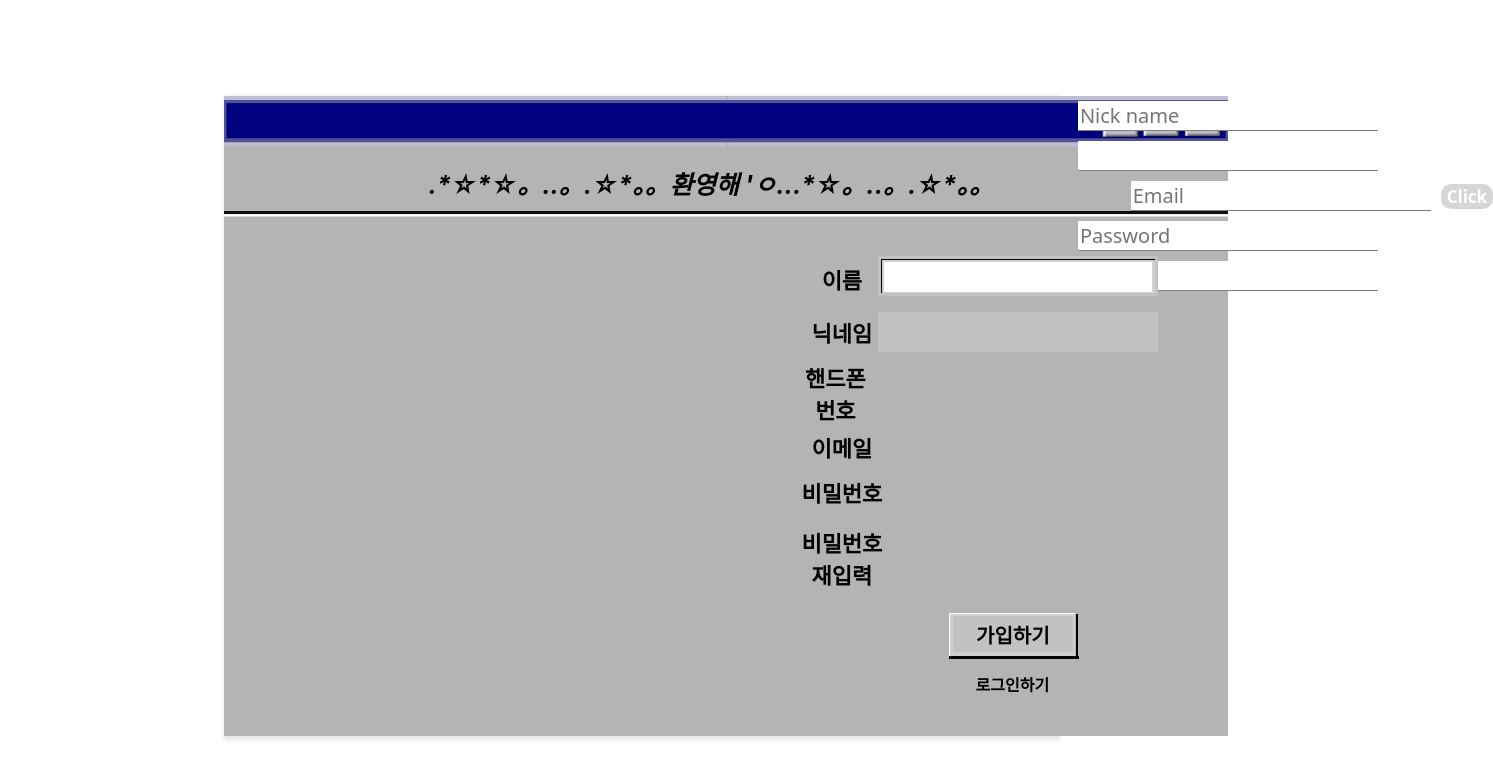
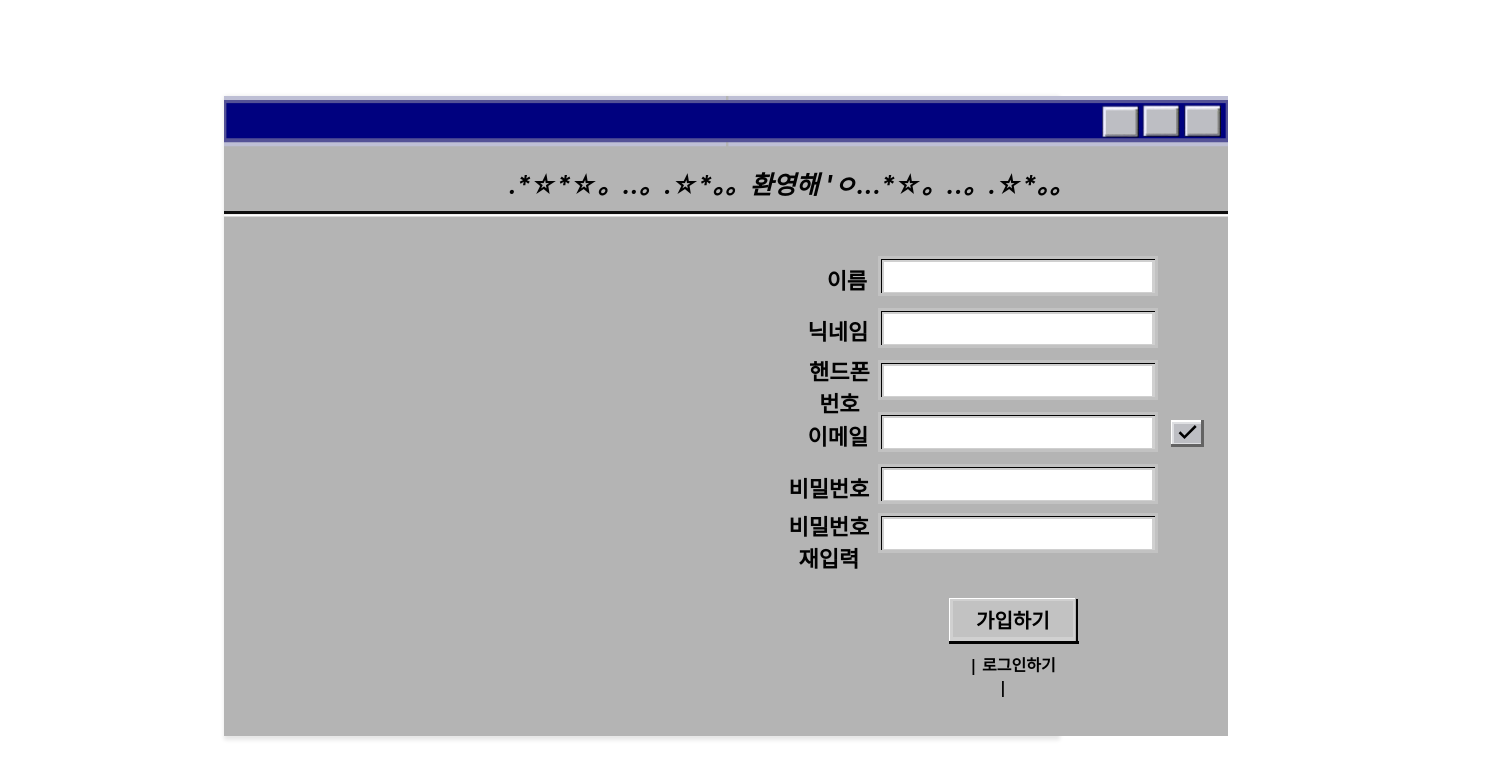
Before and after one commit to hanaxauay/BottleProject, a React (Create React App) app: page /register in a window 1280 px wide. Shown: the top 778 px of the page, 1493 px wide, since content can reach past the window. Built offline with nearby package versions, Linux system fonts and the light colour scheme; no server answers.

Commit message:
register page 완성

```diff
--- a/package.json
+++ b/package.json
@@ -13,6 +13,7 @@
     "firebase": "^9.20.0",
     "react": "^18.2.0",
     "react-dom": "^18.2.0",
+    "react-icons": "^4.8.0",
     "react-router-dom": "^6.11.1",
     "react-scripts": "5.0.1",
     "sass": "^1.62.1",
--- a/src/pages/Register.jsx
+++ b/src/pages/Register.jsx
@@ -1,12 +1,8 @@
 import React from "react";
 import "../style/register.scss";
 import base from "../images/base.png";
-import logo from "../images/logo.png";
-import { useRef } from "react";
-import axios from "axios";
 import { Link } from "react-router-dom";
-import crypto from "crypto-js";
-import { useState } from "react";
+import { BiCheck } from 'react-icons/bi';
 
 export default function Login() {
   return (
@@ -32,30 +28,52 @@ export default function Login() {
             <div className="nickname_bar1"></div>
             <div className="nickname_bar2"></div>
             <div className="nickname_input">
-              <input type="nickname" placeholder="Nick name" />
+              <input type="nickname"/>
             </div>
 
 
             <div className="phone">핸드폰번호</div>
+            <div className="phone_box1"></div>
+            <div className="phone_box2"></div>
+            <div className="phone_bar1"></div>
+            <div className="phone_bar2"></div>
             <div className="phone_input">
               <input type="phone"  />
             </div>
 
             <div className="input_container">
               <div className="email">이메일</div>
+              <div className="email_box1"></div>
+              <div className="email_box2"></div>
+              <div className="email_bar1"></div>
+              <div className="email_bar2"></div>
               <div className="email_input">
-                <input type="email" placeholder="Email" />
+                <input type="email" />
               </div>
+              <div className="eclick_box1"></div>
+              <div className="eclick_box2"></div>
+              <div className="eclick_bar1"></div>
+              <div className="eclick_bar2"></div>
              <button className="clickemail_btn">
-                Click
+                <span className="icon-wrapper">
+                  <BiCheck size={30} />
+                </span>
               </button>
             </div>
 
             <div className="password">비밀번호</div>
+            <div className="password_box1"></div>
+            <div className="password_box2"></div>
+            <div className="password_bar1"></div>
+            <div className="password_bar2"></div>
             <div className="password_input">
-              <input type="password" placeholder="Password" />
+              <input type="password" />
             </div>
             <div className="repassword">비밀번호재입력</div>
+            <div className="repassword_box1"></div>
+            <div className="repassword_box2"></div>
+            <div className="repassword_bar1"></div>
+            <div className="repassword_bar2"></div>
             <div className="repassword_input">
               <input type="repassword"/>
             </div>
@@ -68,7 +86,7 @@ export default function Login() {
             </button>
             <button className="login_btn">
               <Link to="/" className="login">ㅤ
-                로그인하기
+               | 로그인하기 |
               </Link>
             </button>
           </div>
--- a/src/style/register.scss
+++ b/src/style/register.scss
@@ -17,7 +17,7 @@
     }*/
     .textbox {
       position: absolute;
-      left: 300px;
+      left: 380px;
       top: 65px;
       transform: translate(-12%, 10%);
       width: 795px;
@@ -50,7 +50,7 @@
       font-size: 22px;
       font-weight: bold;
       position: absolute;
-      left: -430px;
+      left: -425px;
       top: 177px;
       width: 88px;
       height: 38px;
@@ -120,8 +120,8 @@
       font-size: 22px;
       font-weight: bold;
       position: absolute;
-      left: -430px;
-      top: 230px;
+      left: -434px;
+      top: 228px;
       width: 88px;
       height: 38px;
       flex-direction: column;
@@ -131,7 +131,7 @@
       display: inline-block; /* 옆으로 나열 */
       position: absolute;
       left: -350px;
-      top: 206px;
+      top: 202px;
       width: 280px;
       height: 40px;
       background-color: #c2c2c2;
@@ -142,7 +142,7 @@
       display: inline-block; /* 옆으로 나열 */
       position: absolute;
       left: -347px;
-      top: 150px;
+      top: 202px;
       width: 274px;
       height: 34px;
       background-color: #D0D0D0;
@@ -154,7 +154,7 @@
       display: inline-block; /* 옆으로 나열 */
       position: absolute;
       left: -347px;
-      top: 163px;
+      top: 215px;
       width: 0.8px;
       height: 34px;
       background-color: #030303;
@@ -164,7 +164,7 @@
       display: inline-block; /* 옆으로 나열 */
       position: absolute;
       left: -347px;
-      top: 163px;
+      top: 215px;
       width: 274px;
       height: 0.8px;
       background-color: #030303;
@@ -172,14 +172,16 @@
     }
     .nickname_input {
       input {
-        color: #b9b9b996;
-        font-size: 20px;
-        font-family: ITF Devanagari, system-ui, -apple-system, 'Segoe UI', Roboto, 'Helvetica Neue', Arial, 'Noto Sans', 'Liberation Sans', sans-serif;
-        border: 0px;
-        outline-style: none;
-        border-bottom: 1px solid gray;
-        margin-top: 5px;
-        margin-bottom: 5px;
+        display: inline-block; /* 옆으로 나열 */
+        color: #020202;
+        position: absolute;
+        left: -344px;
+        top: 218px;
+        width: 260px;
+        height: 24px;
+        flex-direction: column;
+        border-color: transparent; /*테두리 투명*/
+        z-index: 3;
       }
     }
     .phone {
@@ -188,8 +190,8 @@
       font-size: 22px;
       font-weight: bold;
       position: absolute;
-      left: -430px;
-      top: 275px;
+      left: -426px;
+      top: 268px;
       width: 75px;
       height: 38px;
       flex-direction: column;
@@ -199,7 +201,7 @@
       display: inline-block; /* 옆으로 나열 */
       position: absolute;
       left: -350px;
-      top: 206px;
+      top: 254px;
       width: 280px;
       height: 40px;
       background-color: #c2c2c2;
@@ -210,7 +212,7 @@
       display: inline-block; /* 옆으로 나열 */
       position: absolute;
       left: -347px;
-      top: 150px;
+      top: 254px;
       width: 274px;
       height: 34px;
       background-color: #D0D0D0;
@@ -222,7 +224,7 @@
       display: inline-block; /* 옆으로 나열 */
       position: absolute;
       left: -347px;
-      top: 163px;
+      top: 267px;
       width: 0.8px;
       height: 34px;
       background-color: #030303;
@@ -232,7 +234,7 @@
       display: inline-block; /* 옆으로 나열 */
       position: absolute;
       left: -347px;
-      top: 163px;
+      top: 267px;
       width: 274px;
       height: 0.8px;
       background-color: #030303;
@@ -241,14 +243,16 @@
 
     .phone_input {
       input {
-        color: #b9b9b996;
-        font-size: 20px;
-        font-family: ITF Devanagari, system-ui, -apple-system, 'Segoe UI', Roboto, 'Helvetica Neue', Arial, 'Noto Sans', 'Liberation Sans', sans-serif;
-        border: 0px;
-        outline-style: none;
-        border-bottom: 1px solid gray;
-        margin-top: 5px;
-        margin-bottom: 5px;
+        display: inline-block; /* 옆으로 나열 */
+        color: #020202;
+        position: absolute;
+        left: -344px;
+        top: 270px;
+        width: 260px;
+        height: 24px;
+        flex-direction: column;
+        border-color: transparent; /*테두리 투명*/
+        z-index: 3;
       }
     }
     .input_container {
@@ -261,8 +265,8 @@
       font-size: 22px;
       font-weight: bold;
       position: absolute;
-      left: -430px;
-      top: 345px;
+      left: -434px;
+      top: 333px;
       width: 88px;
       height: 38px;
       flex-direction: column;
@@ -272,7 +276,7 @@
       display: inline-block; /* 옆으로 나열 */
       position: absolute;
       left: -350px;
-      top: 206px;
+      top: 306px;
       width: 280px;
       height: 40px;
       background-color: #c2c2c2;
@@ -283,7 +287,7 @@
       display: inline-block; /* 옆으로 나열 */
       position: absolute;
       left: -347px;
-      top: 150px;
+      top: 306px;
       width: 274px;
       height: 34px;
       background-color: #D0D0D0;
@@ -295,7 +299,7 @@
       display: inline-block; /* 옆으로 나열 */
       position: absolute;
       left: -347px;
-      top: 163px;
+      top: 319px;
       width: 0.8px;
       height: 34px;
       background-color: #030303;
@@ -305,7 +309,7 @@
       display: inline-block; /* 옆으로 나열 */
       position: absolute;
       left: -347px;
-      top: 163px;
+      top: 319px;
       width: 274px;
       height: 0.8px;
       background-color: #030303;
@@ -313,38 +317,93 @@
     }
     .email_input {
       input {
-        color: #b9b9b996;
-        font-size: 20px;
-        font-family: ITF Devanagari, system-ui, -apple-system, 'Segoe UI', Roboto, 'Helvetica Neue', Arial, 'Noto Sans', 'Liberation Sans', sans-serif;
-        border: 0px;
-        outline-style: none;
-        border-bottom: 1px solid gray;
-        margin-top: 5px;
-        margin-bottom: 5px;
-        margin-left: 168px;
-        margin-right: 10px; //click
+        display: inline-block; /* 옆으로 나열 */
+        color: #020202;
+        position: absolute;
+        left: -344px;
+        top: 322px;
+        width: 260px;
+        height: 24px;
+        flex-direction: column;
+        border-color: transparent; /*테두리 투명*/
+        z-index: 3;
       }
     }
+    .eclick_box1 {
+      display: inline-block; /* 옆으로 나열 */
+      position: absolute;
+      left: -57px;
+      top: 314px;
+      width: 33px;
+      height: 27px;
+      background-color: #ffffff;
+      margin-top: 10px;
+      z-index: 1;
+    }
+    .eclick_box2 {
+      display: inline-block; /* 옆으로 나열 */
+      position: absolute;
+      left: -55.5px;
+      top: 313px;
+      width: 29px;
+      height: 22px;
+      background-color: #DEDFE2;
+      margin-top: 13px;
+      overflow: visible;
+      z-index: 2;
+    }
+    .eclick_bar1 {
+      display: inline-block; /* 옆으로 나열 */
+      position: absolute;
+      left: -27px;
+      top: 324px;
+      width: 3px;
+      height: 27px;
+      background-color: #636363;
+      z-index: 4;
+    }
+    .eclick_bar2 {
+      display: inline-block; /* 옆으로 나열 */
+      position: absolute;
+      left: -57px;
+      top: 348px;
+      width: 32px;
+      height: 3px;
+      background-color: #636363;
+      z-index: 5;
+    }
     .clickemail_btn {
-      font-size: 17px;
-      color: #fff;
-      background-color: #b9b9b996;
+      display: inline-block; /* 옆으로 나열 */
       border-style: none;
-      border-radius: 10px;
-      //transform: scale(2); /* 버튼 크기를 2배로 키움 */
-      margin-top: 60px;
+      position: absolute;
+      font-size: 24px;
+      left: -54px;
+      top: 327.7px;
+      width: 27px;
+      height: 19px;
+      display: flex;
+      align-items: center;
+      justify-content: center;
+      color: #000000;
+      background-color: #BDBEC3;
       font-weight: bold;
       font-family: ITF Devanagari, system-ui, -apple-system, 'Segoe UI', Roboto, 'Helvetica Neue', Arial, 'Noto Sans', 'Liberation Sans', sans-serif;
-      margin-top: 0px;
+      z-index: 6;
     }
+    .icon-wrapper {
+      /* 아이콘 크기 조절 */
+      width: 30px;
+      height: 34px;
+    }
+
     .password{
       display: inline-block; /* 옆으로 나열 */
       color: #020202;
       font-size: 22px;
       font-weight: bold;
       position: absolute;
-      left: -430px;
-      top: 390px;
+      left: -443px;
+      top: 385px;
       width: 88px;
       height: 38px;
       flex-direction: column;
@@ -354,7 +413,7 @@
       display: inline-block; /* 옆으로 나열 */
       position: absolute;
       left: -350px;
-      top: 206px;
+      top: 358px;
       width: 280px;
       height: 40px;
       background-color: #c2c2c2;
@@ -365,7 +424,7 @@
       display: inline-block; /* 옆으로 나열 */
       position: absolute;
       left: -347px;
-      top: 150px;
+      top: 358px;
       width: 274px;
       height: 34px;
       background-color: #D0D0D0;
@@ -377,7 +436,7 @@
       display: inline-block; /* 옆으로 나열 */
       position: absolute;
       left: -347px;
-      top: 163px;
+      top: 371px;
       width: 0.8px;
       height: 34px;
       background-color: #030303;
@@ -387,7 +446,7 @@
       display: inline-block; /* 옆으로 나열 */
       position: absolute;
       left: -347px;
-      top: 163px;
+      top: 371px;
       width: 274px;
       height: 0.8px;
       background-color: #030303;
@@ -395,14 +454,16 @@
     }
     .password_input {
       input {
-        color: #b9b9b996;
-        font-size: 20px;
-        font-family: ITF Devanagari, system-ui, -apple-system, 'Segoe UI', Roboto, 'Helvetica Neue', Arial, 'Noto Sans', 'Liberation Sans', sans-serif;
-        border: 0px;
-        outline-style: none;
-        border-bottom: 1px solid gray;
-        margin-top: 5px;
-        margin-bottom: 5px;
+        display: inline-block; /* 옆으로 나열 */
+        color: #020202;
+        position: absolute;
+        left: -344px;
+        top: 374px;
+        width: 260px;
+        height: 24px;
+        flex-direction: column;
+        border-color: transparent; /*테두리 투명*/
+        z-index: 3;
       }
     }
     .repassword {
@@ -411,8 +472,8 @@
       font-size: 22px;
       font-weight: bold;
       position: absolute;
-      left: -430px;
-      top: 440px;
+      left: -443px;
+      top: 423px;
       width: 88px;
       height: 38px;
       flex-direction: column;
@@ -422,7 +483,7 @@
       display: inline-block; /* 옆으로 나열 */
       position: absolute;
       left: -350px;
-      top: 206px;
+      top: 407px;
       width: 280px;
       height: 40px;
       background-color: #c2c2c2;
@@ -433,7 +494,7 @@
       display: inline-block; /* 옆으로 나열 */
       position: absolute;
       left: -347px;
-      top: 150px;
+      top: 407px;
       width: 274px;
       height: 34px;
       background-color: #D0D0D0;
@@ -445,7 +506,7 @@
       display: inline-block; /* 옆으로 나열 */
       position: absolute;
       left: -347px;
-      top: 163px;
+      top: 420px;
       width: 0.8px;
       height: 34px;
       background-color: #030303;
@@ -455,7 +516,7 @@
       display: inline-block; /* 옆으로 나열 */
       position: absolute;
       left: -347px;
-      top: 163px;
+      top: 420px;
       width: 274px;
       height: 0.8px;
       background-color: #030303;
@@ -463,21 +524,23 @@
     }
     .repassword_input {
       input {
-        color: #b9b9b996;
-        font-size: 20px;
-        font-family: ITF Devanagari, system-ui, -apple-system, 'Segoe UI', Roboto, 'Helvetica Neue', Arial, 'Noto Sans', 'Liberation Sans', sans-serif;
-        border: 0px;
-        outline-style: none;
-        border-bottom: 1px solid gray;
-        margin-top: 5px;
-        margin-bottom: 5px;
+        display: inline-block; /* 옆으로 나열 */
+        color: #020202;
+        position: absolute;
+        left: -344px;
+        top: 423px;
+        width: 260px;
+        height: 24px;
+        flex-direction: column;
+        border-color: transparent; /*테두리 투명*/
+        z-index: 3;
       }
     }
     .sign_box1 {
       display: inline-block; /* 옆으로 나열 */
       position: absolute;
       left: -279px;
-      top: 506.9px;
+      top: 491.9px;
       width: 126px;
       height: 45px;
       background-color: #ffffff;
@@ -488,7 +551,7 @@
       display: inline-block; /* 옆으로 나열 */
       position: absolute;
       left: -278px;
-      top: 505px;
+      top: 490px;
       width: 125px;
       height: 42px;
       background-color: #D0D0D0;
@@ -500,7 +563,7 @@
       display: inline-block; /* 옆으로 나열 */
       position: absolute;
       left: -152px;
-      top: 517.7px;
+      top: 502.7px;
       width: 2.6px;
       height: 43px;
       background-color: #030303;
@@ -510,7 +573,7 @@
       display: inline-block; /* 옆으로 나열 */
       position: absolute;
       left: -279px;
-      top: 560px;
+      top: 545px;
       width: 130px;
       height: 3px;
       background-color: #030303;
@@ -525,7 +588,7 @@
       background-color: #c2c2c2;
       position: absolute;
       left: -275px;
-      top: 520px;
+      top: 505px;
       width: 120px;
       height: 36px;
       z-index: 6;
@@ -541,7 +604,7 @@
       left: -285px;
       width: 120px;
       height: 36px;
-      margin-top: 570px;
+      margin-top: 555px;
       background: none;
       border: none;
       cursor: pointer;
```
Also changed, not shown: 2 other files (tests, documents, lock files or other folders).
